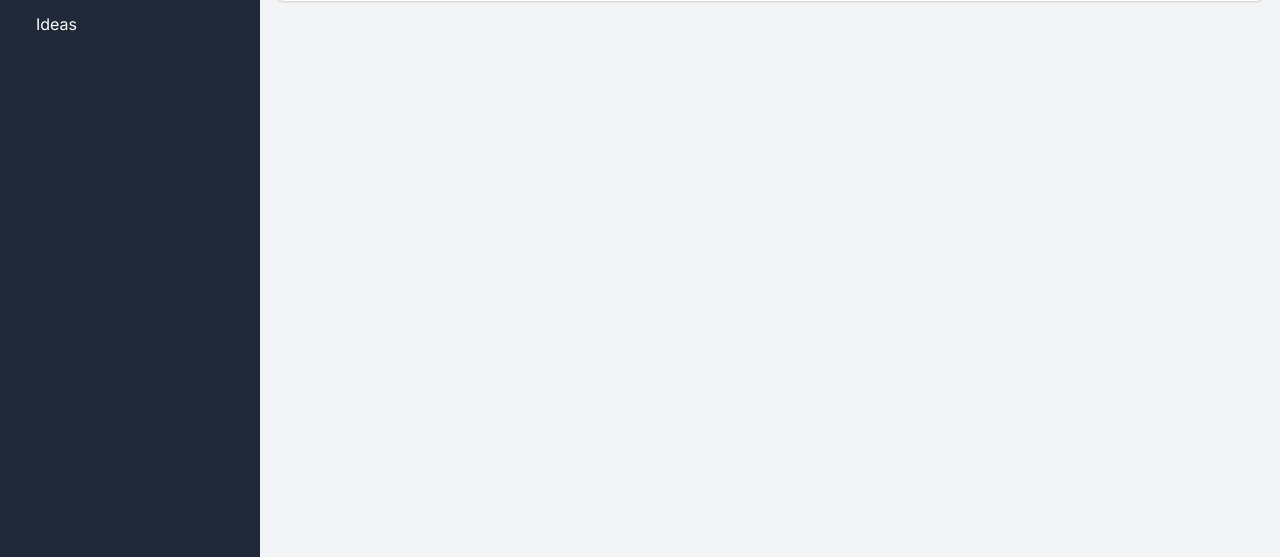
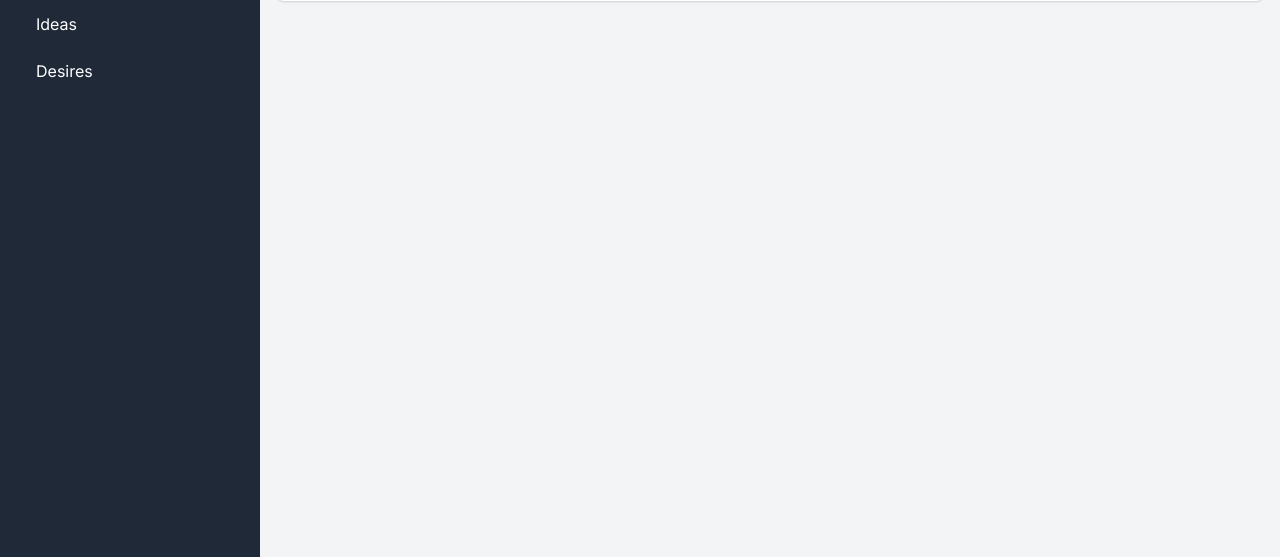
Before and after one commit to netherhouse/Afina, a Django app: page /desires/ in a window 1280 px wide. Shown: the part 243-800 px from the top of the page. Run offline with Django 5.2, Linux system fonts and the light colour scheme; data that the repository does not hold is empty; some libraries are stand-ins or nearby versions.

Commit message:
add 'desire-list' link to sidebar.html

```diff
--- a/templates/includes/sidebar.html
+++ b/templates/includes/sidebar.html
@@ -56,6 +56,11 @@
           <span class="sidebar-text">Ideas</span>
         </a>
       </li>
+      <li class="nav-item">
+        <a href="{% url 'lists:desire-list' %}" class="nav-link">
+          <span class="sidebar-text">Desires</span>
+        </a>
+      </li>
     </ul>
   </div>
 </nav>
```
